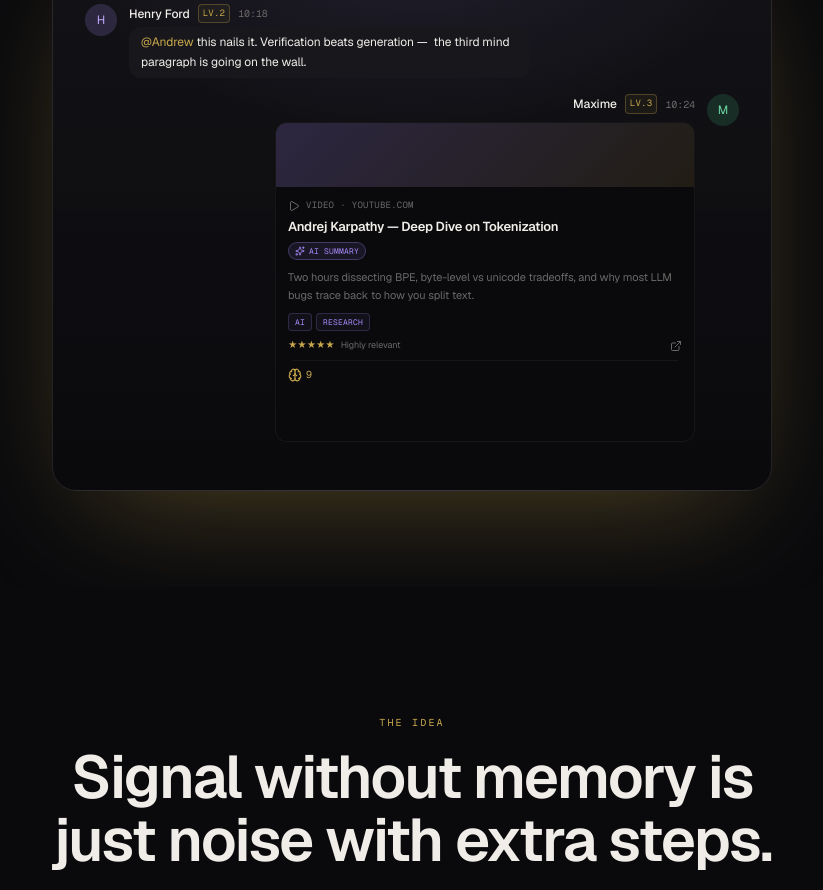
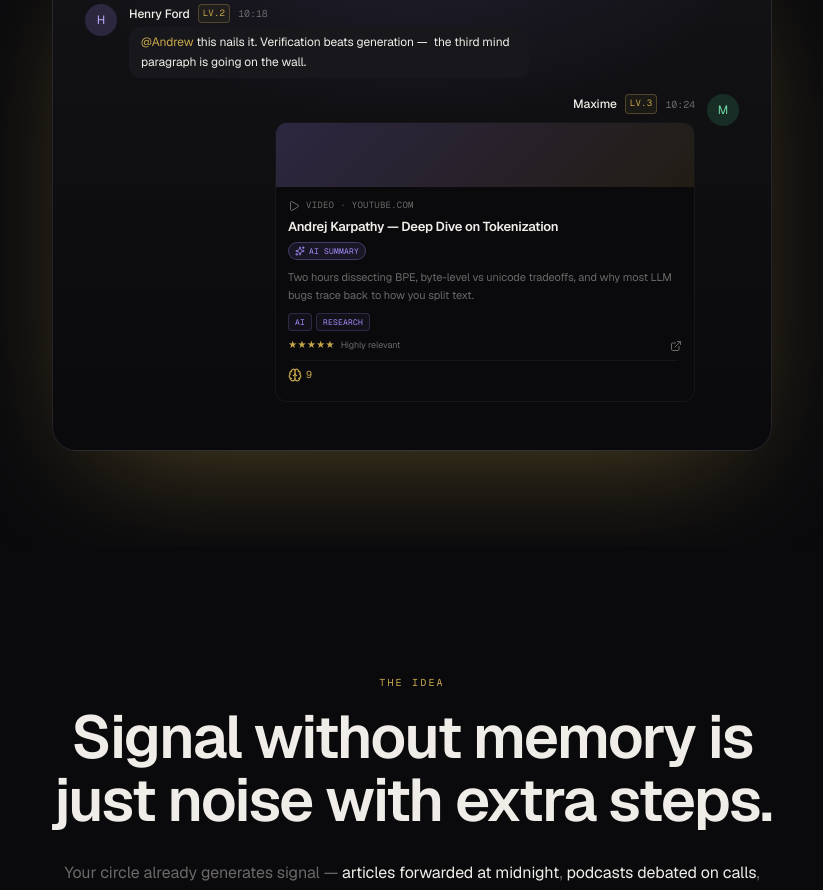
Before and after one commit to Falconinium/thirdmind-landingpage, a Next.js app: page / in a window 1280 px wide. Shown: the part 940-1830 px from the top of the page, without its empty margins (228-1051 px from the left). Built offline with nearby package versions, Linux system fonts and the light colour scheme.

Commit message:
Trim embed minHeight to 280px

```diff
--- a/components/ChannelMockup.tsx
+++ b/components/ChannelMockup.tsx
@@ -208,7 +208,7 @@ function Message({
           className="relative mt-2 max-w-[420px] overflow-hidden rounded-xl border border-white/5 bg-[var(--color-background)]"
           // Reserved height so the card doesn't jump between the pending and
           // resolved states. Tall enough for the full AI summary + tags.
-          style={{ minHeight: 320 }}
+          style={{ minHeight: 280 }}
         >
           {loading && (
             <div
```
